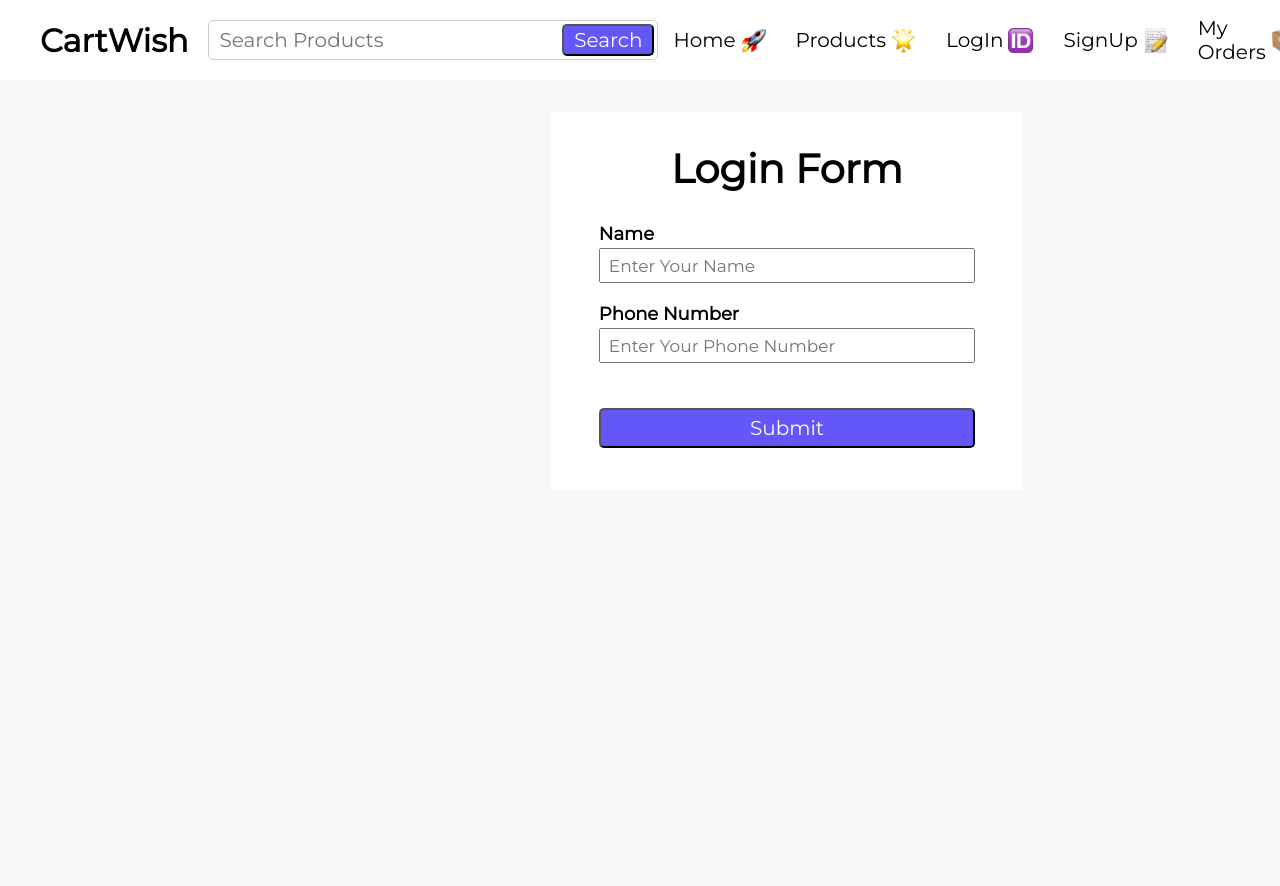
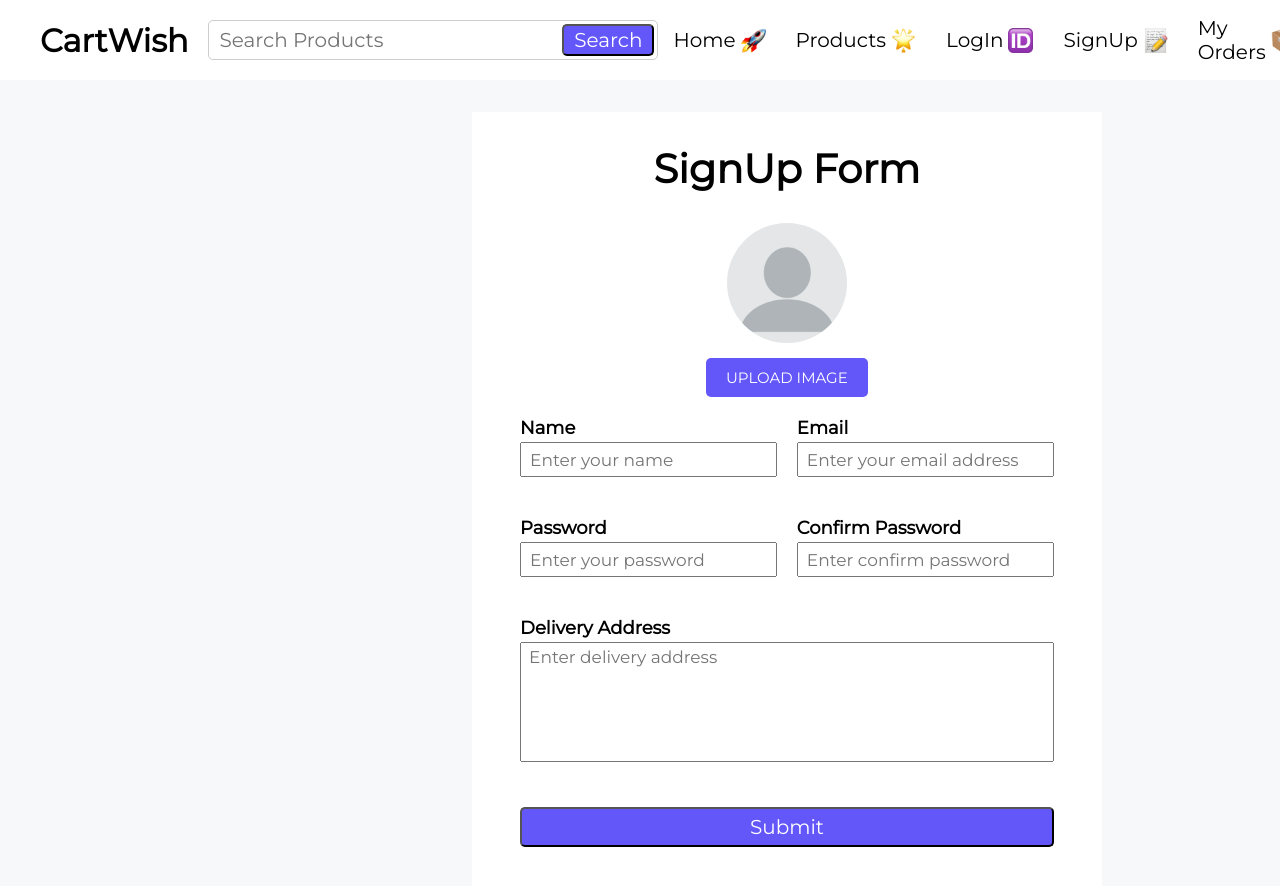
Before and after one commit to Dalim017/cartwish, a React (Vite) app: page /signup in a window 1280 px wide. Shown: the top 886 px of the page. Before the commit the page ends 800 px from the top, so only its background shows below. Built offline with nearby package versions, Linux system fonts and the light colour scheme.

Commit message:
created the login and sinup form with the help of reat-hook-form and for validation use zod framework

```diff
--- a/package.json
+++ b/package.json
@@ -10,8 +10,11 @@
     "preview": "vite preview"
   },
   "dependencies": {
+    "@hookform/resolvers": "^3.0.1",
     "react": "^18.2.0",
-    "react-dom": "^18.2.0"
+    "react-dom": "^18.2.0",
+    "react-hook-form": "^7.43.9",
+    "zod": "^3.22.4"
   },
   "devDependencies": {
     "@types/react": "^18.2.15",
--- a/src/App.jsx
+++ b/src/App.jsx
@@ -7,6 +7,7 @@
 import CartPage from "./Components/Cart/CartPage";
 import MyOrderPage from "./Components/MyOrder/MyOrderPage";
 import LoginPage from "./Components/Authentication/LoginPage";
+import SignupPage from "./Components/Authentication/SignupPage";
 
 const App = () => {
   return (
@@ -18,7 +19,8 @@
         {/* <SingleProductPage /> */}
         {/* <CartPage /> */}
         {/* <MyOrderPage /> */}
-        <LoginPage />
+        {/* <LoginPage /> */}
+        <SignupPage />
       </main>
     </div>
   );
--- a/src/Components/Authentication/LoginPage.css
+++ b/src/Components/Authentication/LoginPage.css
@@ -40,3 +40,7 @@
   width: 100%;
   margin: 25px 0 10px;
 }
+
+.form_error {
+  color: red;
+}
--- a/src/Components/Authentication/LoginPage.jsx
+++ b/src/Components/Authentication/LoginPage.jsx
@@ -1,29 +1,61 @@
-import React from "react";
+import React, { useState } from "react";
+import { useForm } from "react-hook-form";
+import { z } from "zod";
+import { zodResolver } from "@hookform/resolvers/zod";
 import "./LoginPage.css";
+
+const schema = z.object({
+  email: z
+    .string()
+    .email({ message: "Please enter valid email address." })
+    .min(3),
+  password: z
+    .string()
+    .min(8, { message: "Password should be at least 8 characters" }),
+});
 const LoginPage = () => {
+  const {
+    register,
+    handleSubmit,
+    formState: { errors },
+  } = useForm({ resolver: zodResolver(schema) });
+  const onSubmit = (formData) => console.log(formData);
+
   return (
-    <section className="align_center form_page">
+    <section
+      className="align_center form_page"
+      onSubmit={handleSubmit(onSubmit)}
+    >
       <form action="" className="authentication_form">
         <h2>Login Form</h2>
         <div className="form_inputs">
           <div>
-            <label htmlFor="name">Name</label>
+            <label htmlFor="email">Email</label>
             <input
-              type="text"
-              id="name"
+              type="email"
+              id="email"
               className="form_text_input"
-              placeholder="Enter Your Name"
+              placeholder="Enter Your Email Address"
+              {...register("email")}
             />
+            {errors.email && (
+              <em className="form_error">{errors.email.message}</em>
+            )}
           </div>
           <div>
-            <label htmlFor="phone">Phone Number</label>
+            <label htmlFor="password">Password</label>
             <input
-              type="number"
-              id="phone"
+              type="password"
+              id="password"
               className="form_text_input"
-              placeholder="Enter Your Phone Number"
+              placeholder="Enter Your Password"
+              {...register("password")}
             />
+            {errors.password && (
+              <em className="form_error">{errors.password.message}</em>
+            )}
           </div>
+
           <button type="submit" className="search_button form_submit">
             Submit
           </button>
--- /dev/null
+++ b/src/Components/Authentication/SignupPage.css
@@ -0,0 +1,63 @@
+.signup_form {
+    width: 40%;
+}
+
+.image_input_section {
+    display: flex;
+    flex-direction: column;
+    align-items: center;
+}
+
+.image_preview {
+    width: 120px;
+    height: 120px;
+    border-radius: 100%;
+    overflow: hidden;
+    margin-bottom: 15px;
+}
+
+.image_preview img {
+    width: 100%;
+    height: 100%;
+}
+
+.image_input {
+    display: none;
+}
+
+.image_label {
+    display: inline-block;
+    padding: 10px 20px;
+    margin-bottom: 20px;
+    text-align: center;
+    background: #6457f9;
+    color: #fff;
+    font-size: 15px;
+    font-family: inherit;
+    text-transform: Uppercase;
+    font-weight: 500;
+    border-radius: 5px;
+    cursor: pointer;
+    width: fit-content;
+}
+
+.signup_form_input {
+    width: 100%;
+    display: grid;
+    grid-template-columns: 1fr 1fr;
+    gap: 20px;
+}
+
+.signup_textares_section {
+    grid-column: 1/3;
+}
+
+.input_textarea {
+    font-size: 17px;
+    font-weight: 500;
+    font-family: inherit;
+    height: 120px;
+    resize: none;
+    padding: 4px 8px;
+    outline: none;
+}
--- /dev/null
+++ b/src/Components/Authentication/SignupPage.jsx
@@ -0,0 +1,148 @@
+import { useForm } from "react-hook-form";
+import { z } from "zod";
+import { zodResolver } from "@hookform/resolvers/zod";
+
+import "./SignupPage.css";
+import user from "../../assets/user.webp";
+import { useState } from "react";
+const schema = z
+  .object({
+    name: z
+      .string()
+      .min(3, { message: "Name should be at least 3 characters." }),
+    email: z.string().email({ message: "Please enter valid email" }),
+    password: z
+      .string()
+      .min(8, { message: "password must be at least 8 characters" }),
+    confirmPassword: z.string(),
+    deliveryAddress: z
+      .string()
+      .min(15, { message: "Address must be at least 15 characters" }),
+  })
+  .refine((data) => data.password === data.confirmPassword, {
+    message: "Confirm Password does not match with Password",
+    path: ["confirmPassword"],
+  });
+
+const SignupPage = () => {
+  const [profilePic, setProfilePic] = useState(null);
+  const {
+    register,
+    handleSubmit,
+    formState: { errors },
+  } = useForm({ resolver: zodResolver(schema) });
+  const onSubmit = (formData) => console.log(formData);
+  console.log(profilePic);
+  return (
+    <section className="align_center form_page">
+      <form
+        className="authentication_form signup_form"
+        onSubmit={handleSubmit(onSubmit)}
+      >
+        <h2>SignUp Form</h2>
+
+        <div className="image_input_section">
+          <div className="image_preview">
+            <img
+              src={profilePic ? URL.createObjectURL(profilePic) : user}
+              id="file-ip-1-preview"
+            />
+          </div>
+          <label htmlFor="file-ip-1" className="image_label">
+            Upload Image
+          </label>
+          <input
+            type="file"
+            onChange={(e) => setProfilePic(e.target.files[0])}
+            id="file-ip-1"
+            className="image_input"
+          />
+        </div>
+
+        {/* Form Inputs */}
+        <div className="form_inputs signup_form_input">
+          <div>
+            <label htmlFor="name">Name</label>
+            <input
+              id="name"
+              className="form_text_input"
+              type="text"
+              placeholder="Enter your name"
+              {...register("name")}
+            />
+            {errors.name && (
+              <em className="form_error">{errors.name.message}</em>
+            )}
+          </div>
+
+          <div>
+            <label htmlFor="email">Email</label>
+            <input
+              id="email"
+              className="form_text_input"
+              type="email"
+              placeholder="Enter your email address"
+              {...register("email")}
+            />
+            {errors.email && (
+              <em className="form_error">{errors.email.message}</em>
+            )}
+          </div>
+
+          <div>
+            <label htmlFor="password">Password</label>
+            <input
+              id="password"
+              className="form_text_input"
+              type="password"
+              placeholder="Enter your password"
+              {...register("password")}
+            />
+            {errors.password && (
+              <em className="form_error">{errors.password.message}</em>
+            )}
+          </div>
+
+          <div>
+            <label htmlFor="cpassword">Confirm Password</label>
+            <input
+              id="cpassword"
+              className="form_text_input"
+              type="password"
+              placeholder="Enter confirm password"
+              {...register("confirmPassword")}
+            />
+            {errors.confirmPassword && (
+              <em className="form_error">{errors.confirmPassword.message}</em>
+            )}
+          </div>
+
+          <div className="signup_textares_section">
+            <label htmlFor="address">Delivery Address</label>
+            <textarea
+              id="address"
+              className="input_textarea"
+              placeholder="Enter delivery address"
+              {...register("deliveryAddress")}
+            />
+            {errors.deliveryAddress && (
+              <em className="form_error">{errors.deliveryAddress.message}</em>
+            )}
+          </div>
+        </div>
+
+        <button className="search_button form_submit" type="submit">
+          Submit
+        </button>
+      </form>
+    </section>
+  );
+};
+
+export default SignupPage;
+
+// name - Name should be at least 3 characters.
+// email - Please enter valid email
+// password - Password must be at least 8 characters.
+// confirmPassword - Confirm Password does not match Password
+// deliveryAddress - Address must be at least 15 characters.
```
Also changed, not shown: 1 other file (tests, documents, lock files or other folders).
